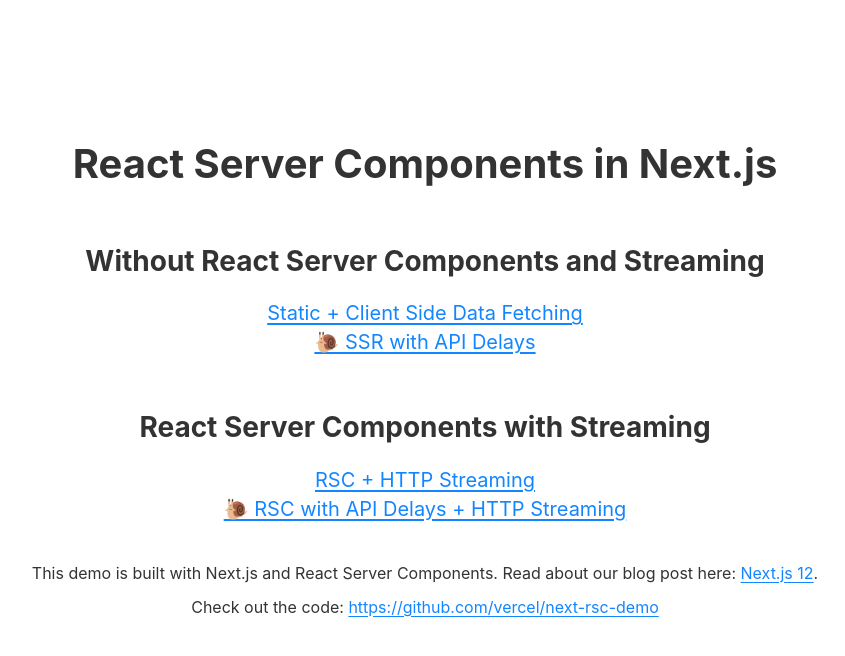
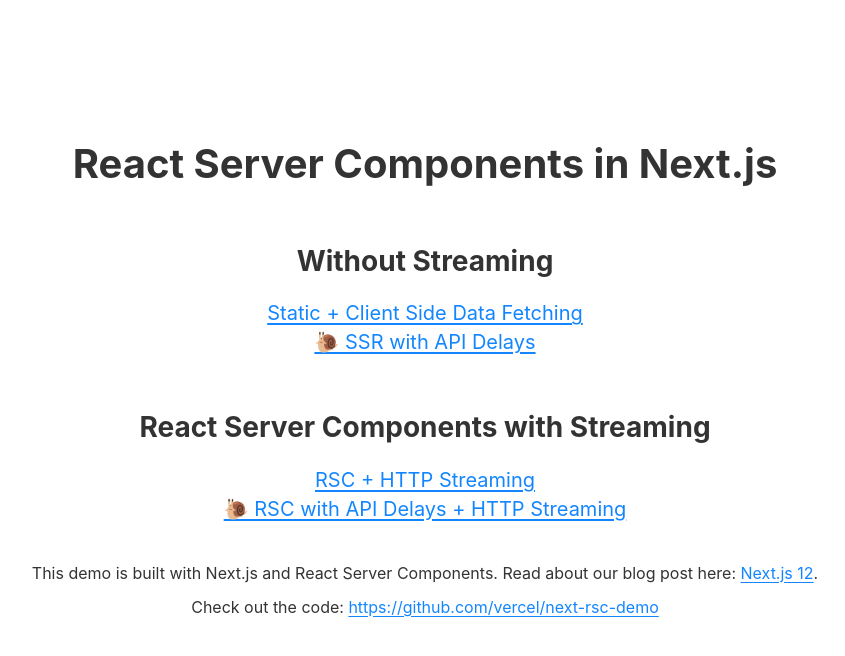
Before and after one commit to ericbrown2716/react-server-components, a Next.js app: page / in a window 1280 px wide. Shown: the top 656 px of the page, without its empty margins (215-1060 px from the left). Built offline with nearby package versions, Linux system fonts and the light colour scheme.

Commit message:
Revert "Upgrade deps and wording"

```diff
--- a/package.json
+++ b/package.json
@@ -6,9 +6,9 @@
   },
   "dependencies": {
     "ms": "2.1.3",
-    "next": "^12.0.7",
-    "react": "^18.0.0-beta-c7917fe76-20211206",
-    "react-dom": "^18.0.0-beta-c7917fe76-20211206"
+    "next": "^12.0.4-canary.2",
+    "react": "^18.0.0-alpha-327d5c484-20211106",
+    "react-dom": "^18.0.0-alpha-327d5c484-20211106"
   },
   "devDependencies": {
     "@types/react": "17.0.31",
--- a/pages/index.js
+++ b/pages/index.js
@@ -2,7 +2,7 @@
   return (
     <div className="container">
       <h1>React Server Components in Next.js</h1>
-      <h2>Without React Server Components and Streaming</h2>
+      <h2>Without Streaming</h2>
       <section>
         <a href="/csr" target="_blank">
           Static + Client Side Data Fetching
```
Also changed, not shown: 1 other file (tests, documents, lock files or other folders).
